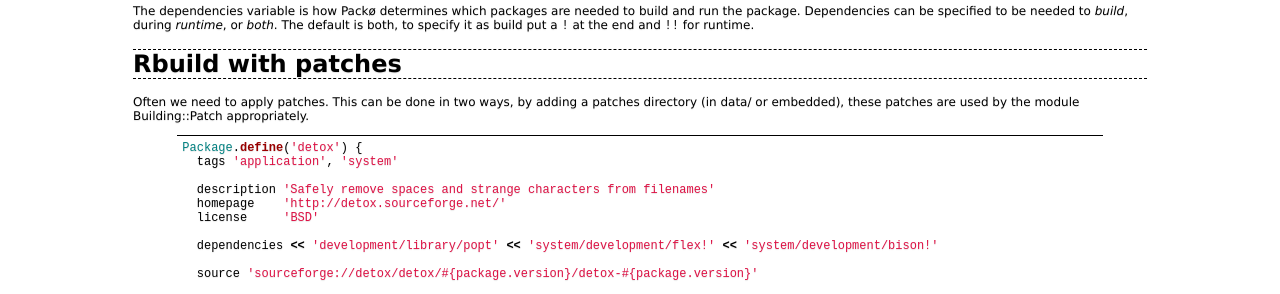
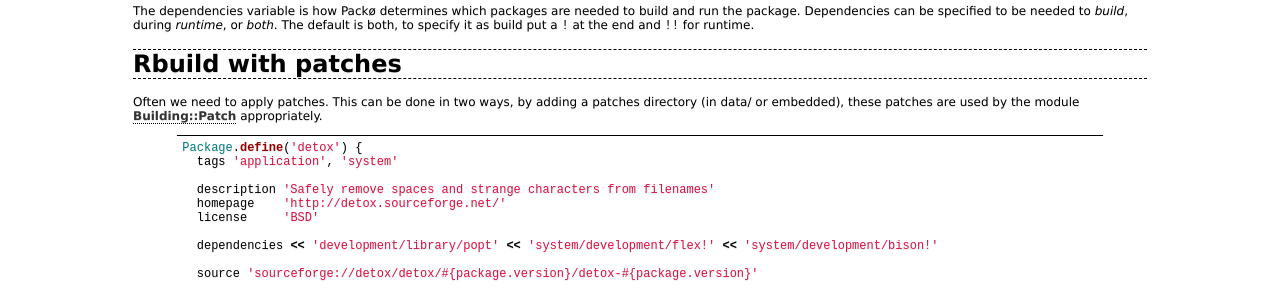
Before and after one commit to distro/distro.github.com, a Jekyll site: the page built from docs/packo/quickstart.md, in a window 1280 px wide and 900 px high, scrolled down 2557 px. Shown: the part 165-459 px from the top of the window. Built offline with Jekyll 4.4.1, drawn with Linux system fonts in a browser that asks for light colours; comment, search, counter and statistics services are not loaded; part of the change alters nothing that is shown.

```diff
--- a/_layouts/default.html
+++ b/_layouts/default.html
@@ -68,7 +68,7 @@
         {% case page.license  %}
 
         {% when 'meh-cc' %}
-           <div id="license">This <span xmlns:dc="http://purl.org/dc/elements/1.1/" href="http://purl.org/dc/dcmitype/Text" rel="dc:type">work</span> by <a xmlns:cc="http://creativecommons.org/ns#" href="http://meh.doesntexist.org" property="cc:attributionName" rel="cc:attributionURL" target="_blank">meh.</a> is licensed under a <a rel="license" href="http://creativecommons.org/licenses/by-nc-nd/3.0/" target="_blank">Creative Commons Attribution-NonCommercial-NoDerivs 3.0 Unported License</a>.</div>
+           <div id="license">This <span xmlns:dc="http://purl.org/dc/elements/1.1/" href="http://purl.org/dc/dcmitype/Text" rel="dc:type">work</span> by <a xmlns:cc="http://creativecommons.org/ns#" href="http://meh.paranoid.pk" property="cc:attributionName" rel="cc:attributionURL" target="_blank">meh.</a> is licensed under a <a rel="license" href="http://creativecommons.org/licenses/by-nc-nd/3.0/" target="_blank">Creative Commons Attribution-NonCommercial-NoDerivs 3.0 Unported License</a>.</div>
 
         {% endcase %}
     </body>
--- a/docs/packo/quickstart.md
+++ b/docs/packo/quickstart.md
@@ -211,7 +211,8 @@ The default is both, to specify it as build put a `!` at the end and `!!` for ru
 Rbuild with patches
 ===================
 Often we need to apply patches. This can be done in two ways, by adding a patches directory (in data/
-or embedded), these patches are used by the module Building::Patch appropriately.
+or embedded), these patches are used by the module [Building::Patch](/docs/packo/reference/Building::Patch.html)
+appropriately.
 
 {% highlight ruby %}
 Package.define('detox') {
```
